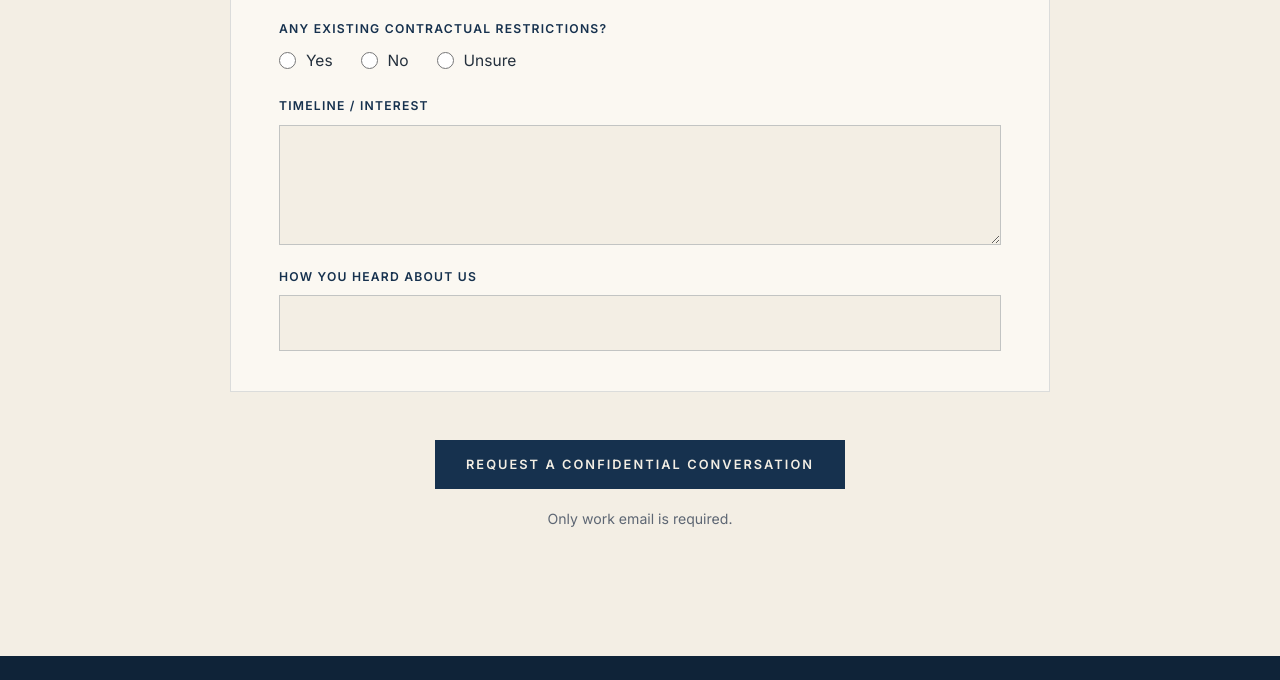
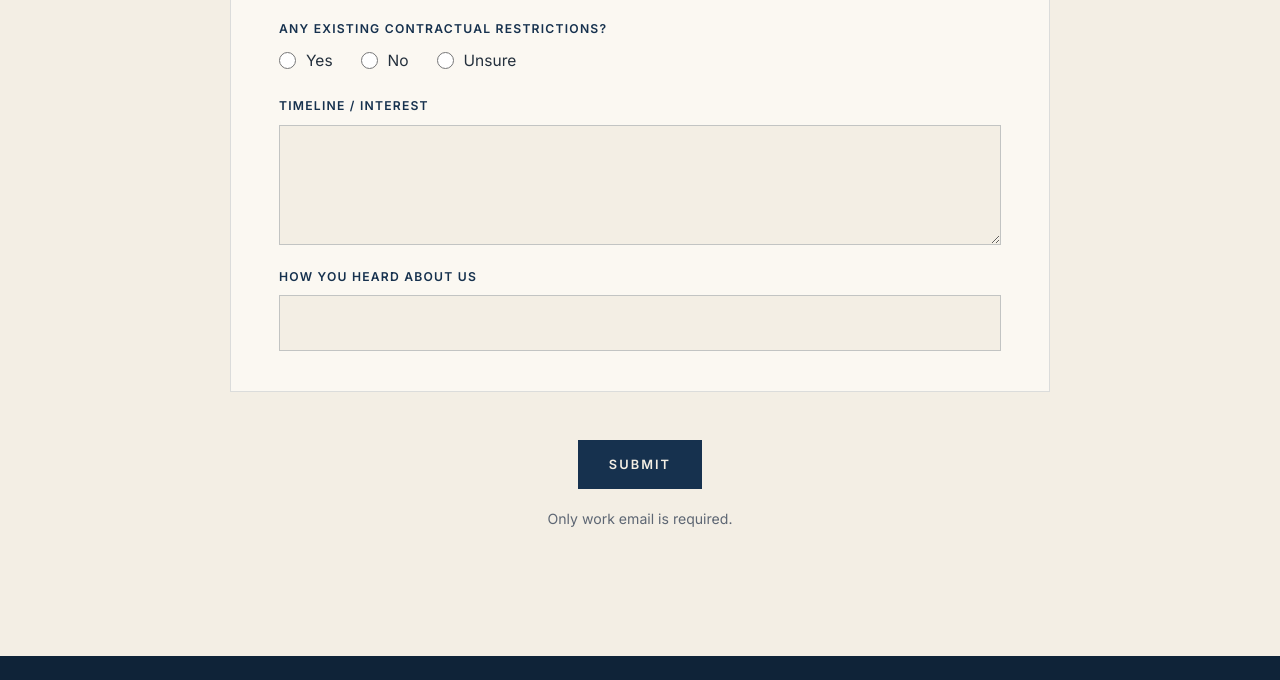
Before and after one commit to anderson-ryan92/lonestardata-site, a plain HTML site: page intake/index.html in a window 1280 px wide. Shown: the part 2576-3256 px from the top of the page. Drawn offline with nearby package versions, Linux system fonts and the light colour scheme.

Commit message:
Rename intake submit button to Submit
Co-Authored-By: Claude Opus 5.5 <noreply@anthropic.com>

```diff
--- a/intake/index.html
+++ b/intake/index.html
@@ -196,7 +196,7 @@
         </fieldset>
 
           <div class="form-actions">
-            <button type="submit" class="btn btn-primary">Request a confidential conversation</button>
+            <button type="submit" class="btn btn-primary">Submit</button>
             <p class="form-error" id="form-error" role="alert" hidden></p>
             <p class="form-fineprint">Only work email is required.</p>
           </div>
```
